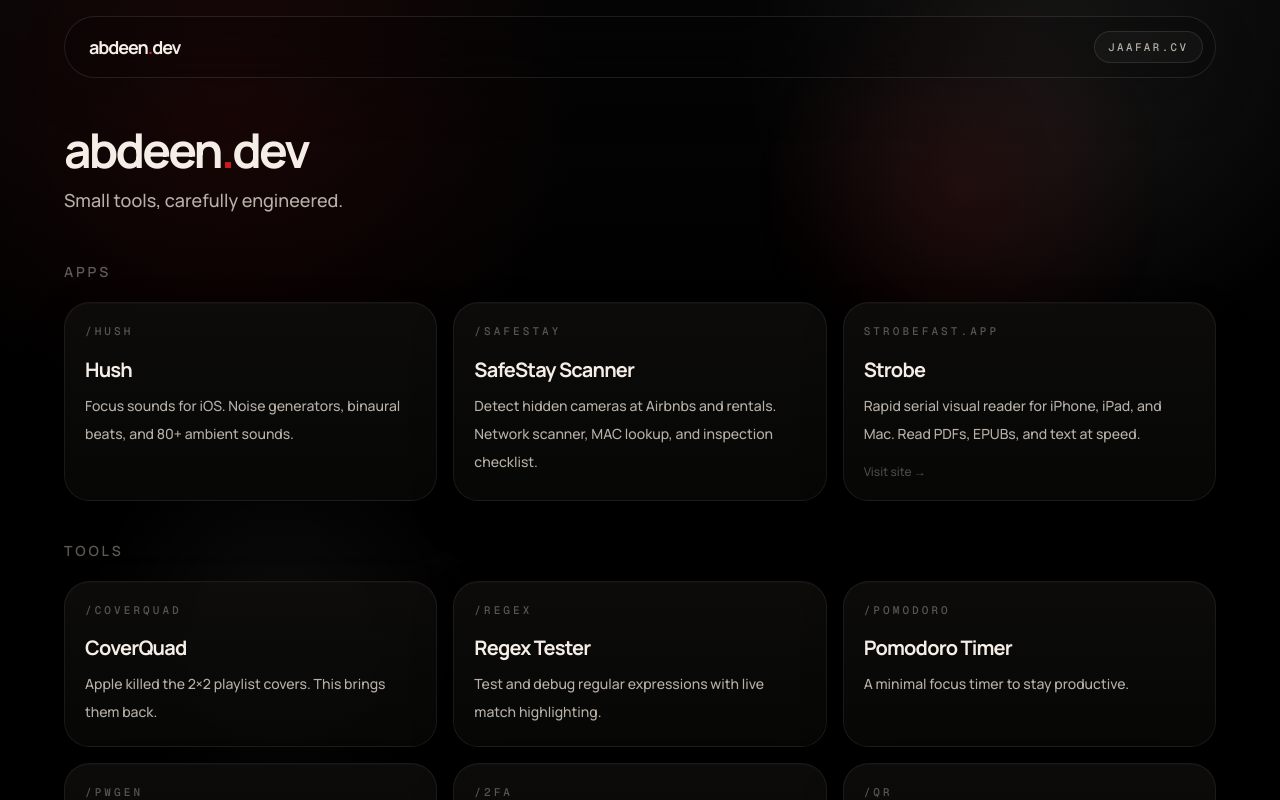
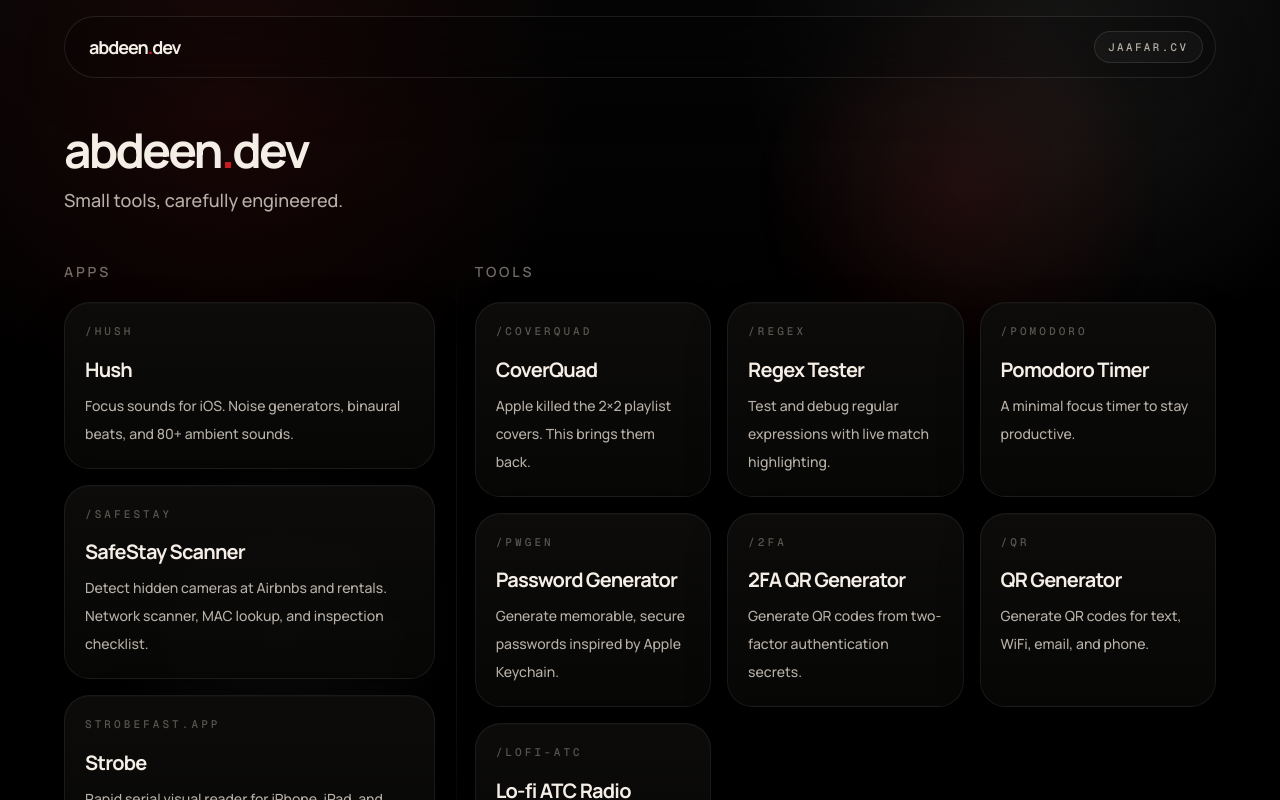
Before and after one commit to Cuzeth/abdeen.dev, a Next.js app: page / in a window 1280 px wide. Shown: the top 800 px of the page. Built offline with nearby package versions, Linux system fonts and the light colour scheme.

Commit message:
side by side

```diff
--- a/src/app/page.tsx
+++ b/src/app/page.tsx
@@ -82,14 +82,17 @@
         </div>
       </FadeInWrapper>
 
+      <div className="relative grid gap-8 md:gap-10 lg:grid-cols-[1fr_2fr]">
+        {/* Fading divider line (visible only side-by-side) */}
+        <div className="pointer-events-none absolute inset-y-0 left-[calc(33.333%+0.5rem)] hidden w-px lg:block" style={{ background: "linear-gradient(to bottom, transparent, var(--text) 30%, var(--text) 70%, transparent)", opacity: 0.1 }} />
         {/* Apps */}
         <section aria-label="Apps">
           <FadeInWrapper direction="up" delay={0.02}>
-          <h2 className="mb-5 text-sm font-semibold uppercase tracking-[0.2em] text-[var(--text)] opacity-50">
+            <h2 className="mb-5 text-sm font-semibold uppercase tracking-[0.2em] text-[var(--text)] opacity-60">
               Apps
             </h2>
           </FadeInWrapper>
-        <div className="grid gap-4 sm:grid-cols-2 lg:grid-cols-3">
+          <div className="grid gap-4">
             {apps.map((item, index) => {
               const Tag = item.external ? "a" : Link;
               const externalProps = item.external
@@ -108,7 +111,9 @@
                   >
                     <div className="flex h-full flex-col gap-4">
                       <span className="font-mono text-[11px] uppercase tracking-[0.28em] text-[var(--text)] opacity-45">
-                      {item.external ? new URL(item.href).hostname : item.href}
+                        {item.external
+                          ? new URL(item.href).hostname
+                          : item.href}
                       </span>
                       <div>
                         <h2 className="text-xl font-bold tracking-[-0.04em] text-[var(--heading)] transition-colors duration-200 group-hover:text-[var(--accent)]">
@@ -134,7 +139,7 @@
         {/* Tools */}
         <section aria-label="Tools">
           <FadeInWrapper direction="up" delay={0.02}>
-          <h2 className="mb-5 text-sm font-semibold uppercase tracking-[0.2em] text-[var(--text)] opacity-50">
+            <h2 className="mb-5 text-sm font-semibold uppercase tracking-[0.2em] text-[var(--text)] opacity-60">
               Tools
             </h2>
           </FadeInWrapper>
@@ -168,5 +173,6 @@
           </div>
         </section>
       </div>
+    </div>
   );
 }
```
Lines whose indentation alone changed are shown as unchanged.
